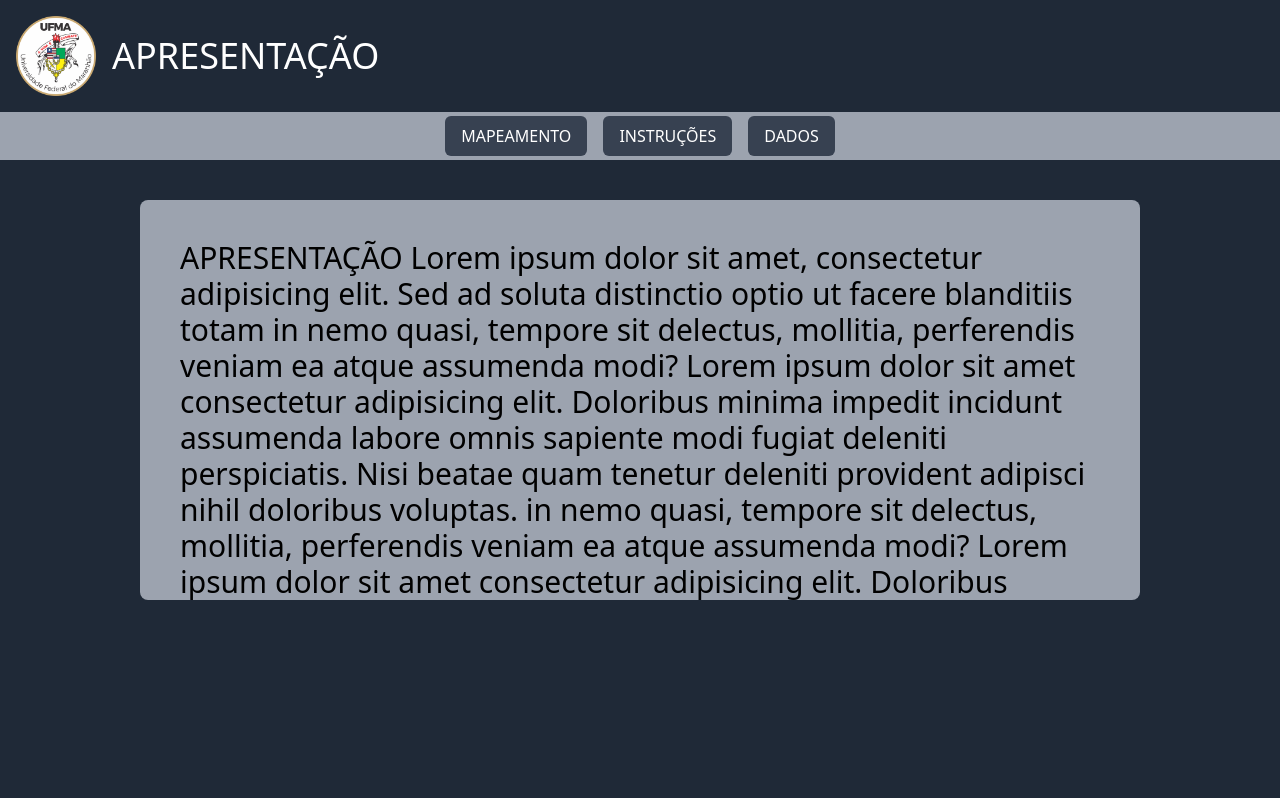
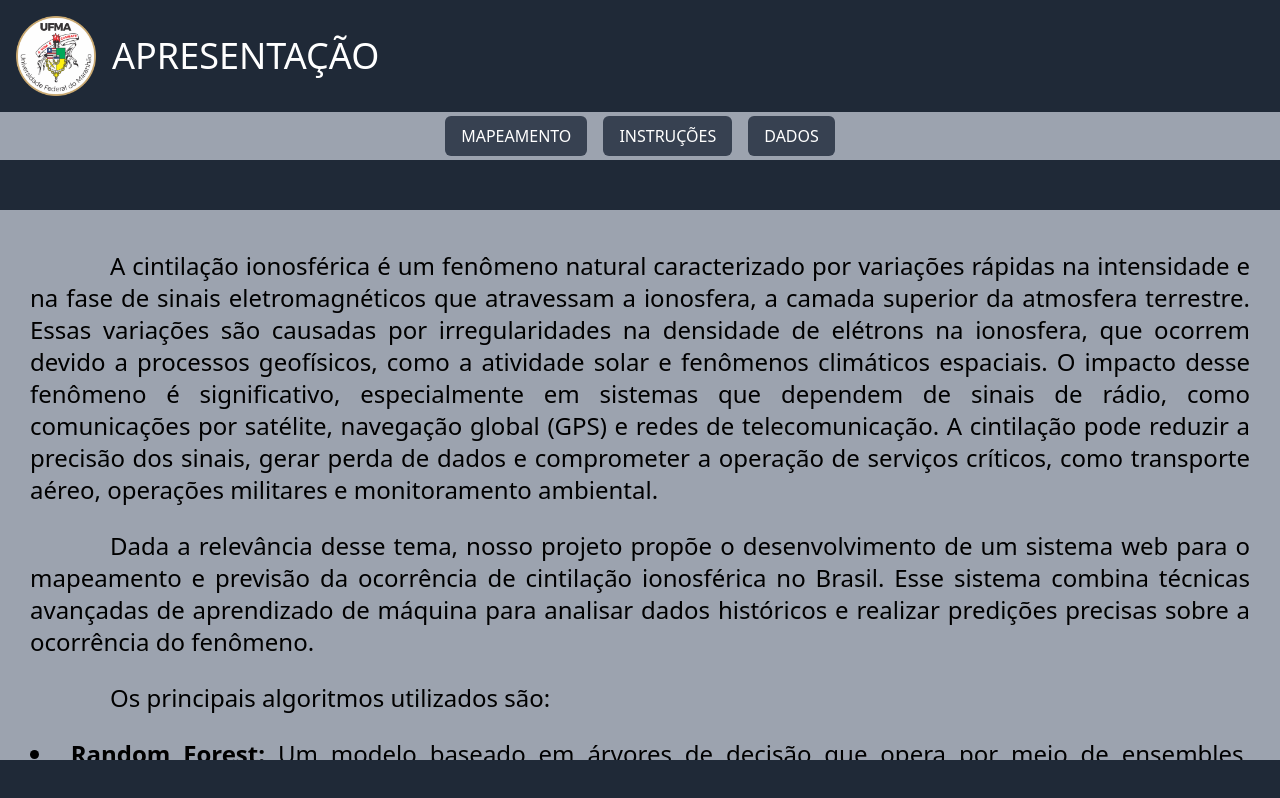
Before and after one commit to JoaoLago10/tcc-web, a React (Create React App) app in the folder front/: page / in a window 1280 px wide. Built offline with nearby package versions, Linux system fonts and the light colour scheme.

Commit message:
texto-apresentaçao

```diff
--- a/front/src/layout/TelaApresentação/MainSectionApresentaçao.tsx
+++ b/front/src/layout/TelaApresentação/MainSectionApresentaçao.tsx
@@ -2,21 +2,38 @@ import React from 'react';
 
 const MainSectionApresentaçao: React.FC = () => {
   return (
-    <div className="bg-gray-400 rounded-lg w-[1000px] h-[400px] p-10 text-3xl overflow-auto fixed top-1/2 left-1/2 transform -translate-x-1/2 -translate-y-1/2">
-      <p> APRESENTAÇÃO Lorem ipsum dolor sit amet, consectetur adipisicing elit. Sed ad soluta distinctio optio ut facere
-      blanditiis totam in nemo quasi, tempore sit delectus, mollitia, perferendis veniam ea atque assumenda modi? Lorem
-      ipsum dolor sit amet consectetur adipisicing elit. Doloribus minima impedit incidunt assumenda labore omnis sapiente
-       modi fugiat deleniti perspiciatis. Nisi beatae quam tenetur deleniti provident adipisci nihil doloribus voluptas.
-       in nemo quasi, tempore sit delectus, mollitia, perferendis veniam ea atque assumenda modi? Lorem
-      ipsum dolor sit amet consectetur adipisicing elit. Doloribus minima impedit incidunt assumenda labore omnis sapiente
-       modi fugiat delenitideleniti perspiciatis. Nisi beatae quam tenetur deleniti provident adipisci nihil doloribus voluptas.
-       in nemo quasi, tempore sit delectus, mollitia, perferendis veniam ea atque assumenda modi? Lorem
-      ipsum dolor sit amet consectetur adipisicing elit. Doloribus minima impedit incidunt assumenda labore omnis sapiente
-       modi fugiat deleniti
-      sicing elit. Illum sunt blanditiis non dolorem necessitatibus rem explicabo sint, officiis dicta consequuntur cupi
-      ditate? Vel pariatur cumque repellat, odit ipsa ipsum quam vitae?</p>
+    <div className="bg-gray-400 text-justify rounded-lg w-[1300px] h-[550px] p-10 text-2xl overflow-auto fixed bottom-10 left-1/2 transform -translate-x-1/2 space-y-6">
+
+      <p className="indent-20">
+        A cintilação ionosférica é um fenômeno natural caracterizado por variações rápidas na intensidade e na fase de sinais eletromagnéticos que atravessam a ionosfera, a camada superior da atmosfera terrestre. Essas variações são causadas por irregularidades na densidade de elétrons na ionosfera, que ocorrem devido a processos geofísicos, como a atividade solar e fenômenos climáticos espaciais. O impacto desse fenômeno é significativo, especialmente em sistemas que dependem de sinais de rádio, como comunicações por satélite, navegação global (GPS) e redes de telecomunicação. A cintilação pode reduzir a precisão dos sinais, gerar perda de dados e comprometer a operação de serviços críticos, como transporte aéreo, operações militares e monitoramento ambiental.
+      </p>
+      <p className="indent-20">
+        Dada a relevância desse tema, nosso projeto propõe o desenvolvimento de um sistema web para o mapeamento e previsão da ocorrência de cintilação ionosférica no Brasil. Esse sistema combina técnicas avançadas de aprendizado de máquina para analisar dados históricos e realizar predições precisas sobre a ocorrência do fenômeno.
+      </p>
+      <p className="indent-20">
+        Os principais algoritmos utilizados são:
+      </p>
+      <ul className="list-disc list-inside space-y-2">
+        <li>
+          <strong>Random Forest:</strong> Um modelo baseado em árvores de decisão que opera por meio de ensembles, combinando múltiplas árvores para aumentar a precisão e reduzir o risco de overfitting. Ele é especialmente útil para identificar padrões em grandes volumes de dados atmosféricos.
+        </li>
+        <li>
+          <strong>LSTM (Long Short-Term Memory):</strong> Uma variação das redes neurais recorrentes (RNNs), projetada para capturar dependências de longo prazo em séries temporais. Esse algoritmo é essencial para modelar fenômenos com características dinâmicas ao longo do tempo, como a cintilação ionosférica.
+        </li>
+        <li>
+          <strong>Gradient Boosting:</strong> Um método iterativo de aprendizado supervisionado que constrói modelos preditivos otimizados ao combinar uma sequência de modelos simples. Sua capacidade de refinar predições torna-o ideal para lidar com dados complexos e desbalanceados.
+        </li>
+      </ul>
+      <p className="indent-20">
+        A arquitetura do sistema foi desenvolvida para integrar dados geoespaciais, históricos e atmosféricos, utilizando uma interface intuitiva que facilita o acesso às informações geradas. O objetivo é não apenas fornecer um mapeamento detalhado da ocorrência de cintilação ionosférica em todo o Brasil, mas também prever com maior precisão onde e quando o fenômeno pode ocorrer. Essa previsão é crucial para que operadores e usuários de sistemas dependentes de sinais de rádio possam tomar medidas preventivas e mitigar os impactos do fenômeno.
+      </p>
+      <p className="indent-20">
+        O projeto foi realizado pelos alunos Lucas Matos, João Guilherme e Antônio Lucas, sob a orientação do Prof. Dr. Alex Oliveira Barradas Filho, e reflete um esforço colaborativo para aplicar tecnologias modernas na solução de problemas científicos e tecnológicos relevantes. Além de contribuir para o avanço da pesquisa na área de geociências, o sistema desenvolvido busca ser uma ferramenta prática para pesquisadores, operadores de sistemas de navegação e comunicação e formuladores de políticas públicas que necessitam de dados confiáveis sobre a ionosfera.
+      </p>
+      <p className="indent-20">
+        Com este trabalho, esperamos não apenas ampliar o conhecimento sobre a cintilação ionosférica, mas também fortalecer a infraestrutura tecnológica para lidar com seus efeitos, promovendo maior segurança e eficiência em aplicações que dependem de sinais de rádio.
+      </p>
     </div>
-
   );
 };
 
--- a/front/src/layout/TelaDados/MainSectionDados.tsx
+++ b/front/src/layout/TelaDados/MainSectionDados.tsx
@@ -3,15 +3,9 @@ import React from 'react';
 
 const MainSectionDados: React.FC = () => {
   return (
-    <div className="
-      bg-gray-400  rounded-lg  w-full  md:w-96  h-64 md:h-96 flex items-center justify-center text-3xl  overflow-auto absolute top-1/2
-      left-1/2
-      transform
-      -translate-x-1/2
-      -translate-y-1/2
-      mt-24
-    ">
-      DADOS
+    <div className="bg-gray-400 text-justify rounded-lg w-[1300px] h-[550px] p-10 text-2xl overflow-auto fixed bottom-10 left-1/2 transform -translate-x-1/2 space-y-6">
+
+      m
     </div>
   );
 };
```
